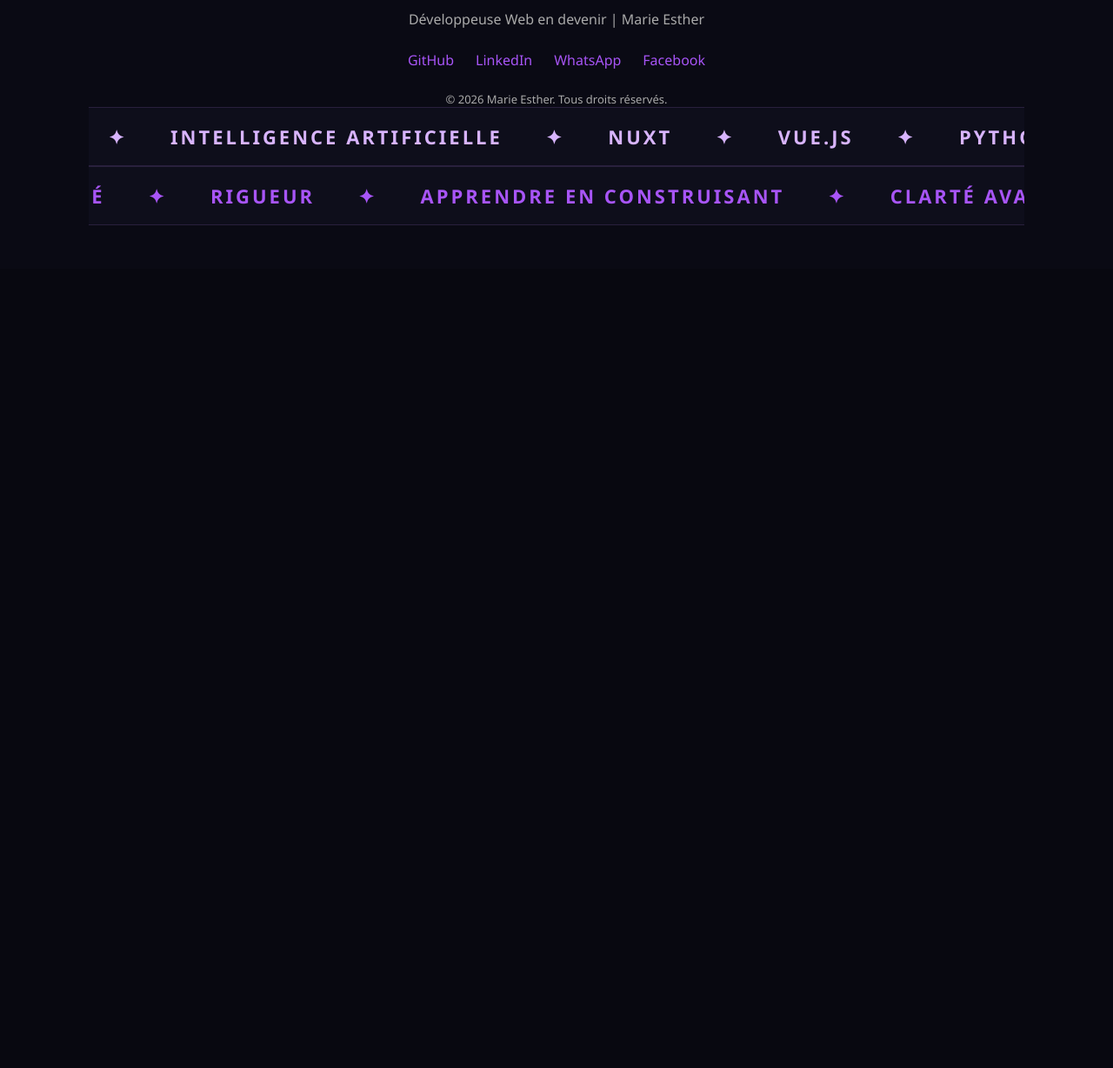
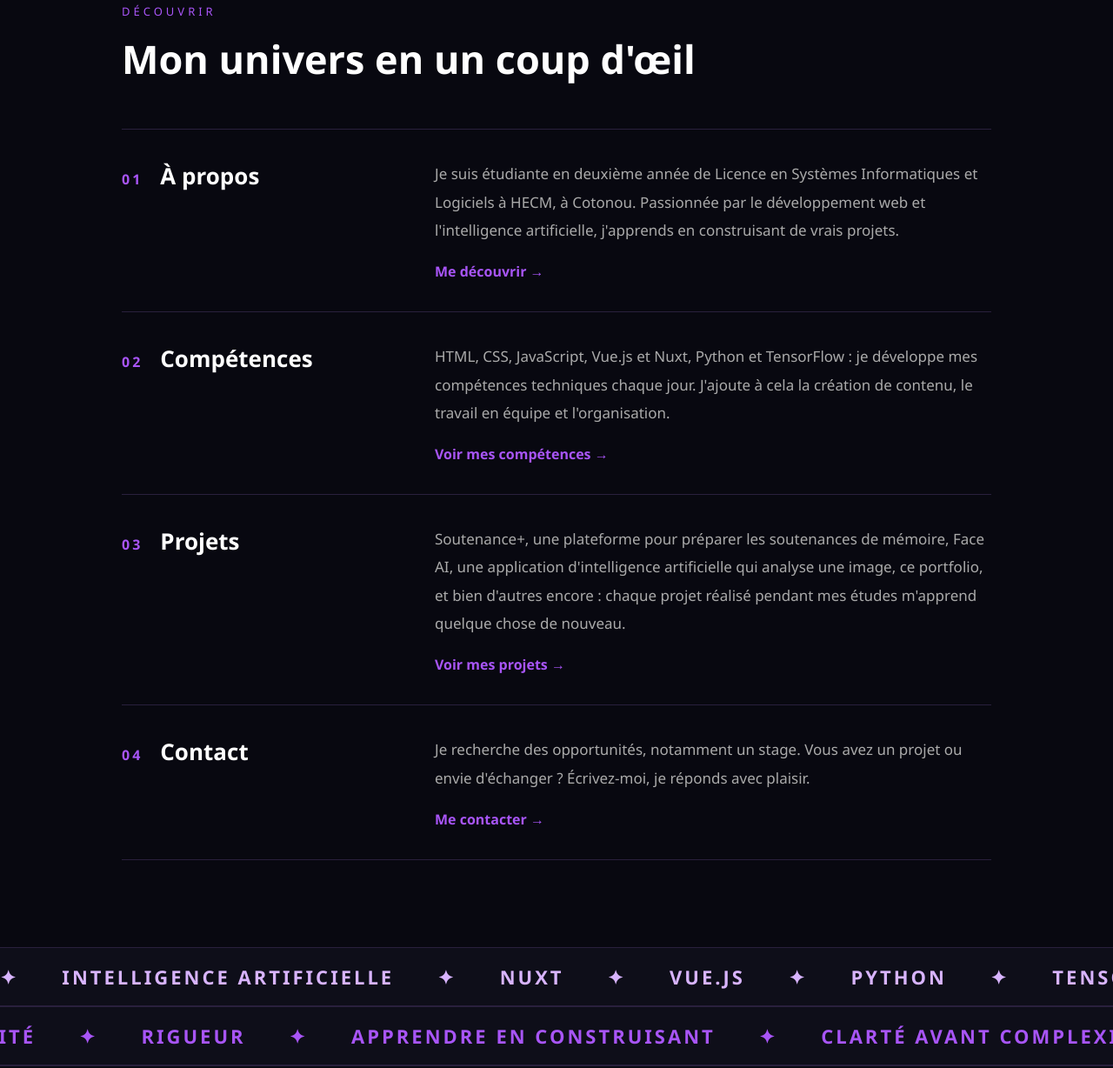
Before and after one commit to Tresor82/portfolio, a plain HTML site: page index.html in a window 1280 px wide. Shown: the part 903-2131 px from the top of the page at 87% size. Before the commit the page ends 1212 px from the top, so only its background shows below. Drawn offline with Linux system fonts and the light colour scheme.

Commit message:
Personnage d'accueil et résumé des pages

```diff
--- a/index.html
+++ b/index.html
@@ -54,31 +54,128 @@
 
         <div class="hero-image">
             <div class="glow"></div>
-                        <div class="profile-placeholder">
-                <svg class="avatar" viewBox="0 0 200 200" xmlns="http://www.w3.org/2000/svg" role="img" aria-label="Illustration d'une développeuse devant son ordinateur">
-                    <!-- cheveux (arrière) -->
-                    <circle cx="100" cy="78" r="36" fill="#2b1b3d"/>
-                    <!-- corps -->
-                    <path d="M50 210 Q50 128 100 122 Q150 128 150 210 Z" fill="#a855f7"/>
-                    <!-- cou -->
-                    <rect x="90" y="104" width="20" height="22" rx="8" fill="#8d5a3c"/>
-                    <!-- visage -->
-                    <circle cx="100" cy="82" r="28" fill="#8d5a3c"/>
-                    <!-- cheveux (dessus) -->
-                    <path d="M68 80 Q72 46 100 46 Q128 46 132 80 Q118 62 100 62 Q82 62 68 80 Z" fill="#2b1b3d"/>
-                    <!-- yeux -->
-                    <circle cx="90" cy="86" r="3" fill="#080810"/>
-                    <circle cx="110" cy="86" r="3" fill="#080810"/>
-                    <!-- sourire -->
-                    <path d="M92 97 Q100 104 108 97" stroke="#080810" stroke-width="2.5" fill="none" stroke-linecap="round"/>
-                    <!-- ordinateur -->
-                    <rect x="58" y="142" width="84" height="52" rx="7" fill="#151522" stroke="#d8b4fe" stroke-width="2"/>
-                    <circle cx="100" cy="168" r="5" fill="#d8b4fe"/>
-                </svg>
-            </div>
+            <img src="avatar.png" alt="Illustration de Marie Esther devant son ordinateur" class="hero-avatar">
         </div>
 
     </section>
+        <!-- RÉSUMÉ DES PAGES -->
+    <section class="summary">
+
+        <div class="summary-container">
+
+            <p class="section-title">DÉCOUVRIR</p>
+
+            <h2>Mon univers en un coup d'œil</h2>
+
+            <div class="summary-item">
+                <div class="summary-head">
+                    <span class="summary-number">01</span>
+                    <h3>À propos</h3>
+                </div>
+                <div class="summary-body">
+                    <p>
+                        Je suis étudiante en deuxième année de Licence en
+                        Systèmes Informatiques et Logiciels à HECM, à Cotonou.
+                        Passionnée par le développement web et l'intelligence
+                        artificielle, j'apprends en construisant de vrais projets.
+                    </p>
+                    <a href="apropos.html" class="summary-link">Me découvrir →</a>
+                </div>
+            </div>
+
+            <div class="summary-item">
+                <div class="summary-head">
+                    <span class="summary-number">02</span>
+                    <h3>Compétences</h3>
+                </div>
+                <div class="summary-body">
+                    <p>
+                        HTML, CSS, JavaScript, Vue.js et Nuxt, Python et
+                        TensorFlow : je développe mes compétences techniques
+                        chaque jour. J'ajoute à cela la création de contenu,
+                        le travail en équipe et l'organisation.
+                    </p>
+                    <a href="competences.html" class="summary-link">Voir mes compétences →</a>
+                </div>
+            </div>
+
+            <div class="summary-item">
+                <div class="summary-head">
+                    <span class="summary-number">03</span>
+                    <h3>Projets</h3>
+                </div>
+                <div class="summary-body">
+                                        <p>
+                        Soutenance+, une plateforme pour préparer les soutenances
+                        de mémoire, Face AI, une application d'intelligence
+                        artificielle qui analyse une image, ce portfolio,
+                        et bien d'autres encore : chaque projet réalisé pendant
+                        mes études m'apprend quelque chose de nouveau.
+                    </p>
+                    <a href="projets.html" class="summary-link">Voir mes projets →</a>
+                </div>
+            </div>
+
+            <div class="summary-item">
+                <div class="summary-head">
+                    <span class="summary-number">04</span>
+                    <h3>Contact</h3>
+                </div>
+                <div class="summary-body">
+                    <p>
+                        Je recherche des opportunités, notamment un stage.
+                        Vous avez un projet ou envie d'échanger ? Écrivez-moi,
+                        je réponds avec plaisir.
+                    </p>
+                    <a href="contact.html" class="summary-link">Me contacter →</a>
+                </div>
+            </div>
+
+        </div>
+
+    </section>
+
+    <!-- BANDES DE MOTS QUI DÉFILENT -->
+    <div class="marquee">
+        <div class="marquee-track">
+            <div class="marquee-group">
+                <span>DÉVELOPPEMENT WEB</span><span>✦</span>
+                <span>INTELLIGENCE ARTIFICIELLE</span><span>✦</span>
+                <span>NUXT</span><span>✦</span>
+                <span>VUE.JS</span><span>✦</span>
+                <span>PYTHON</span><span>✦</span>
+                <span>TENSORFLOW</span><span>✦</span>
+            </div>
+            <div class="marquee-group" aria-hidden="true">
+                <span>DÉVELOPPEMENT WEB</span><span>✦</span>
+                <span>INTELLIGENCE ARTIFICIELLE</span><span>✦</span>
+                <span>NUXT</span><span>✦</span>
+                <span>VUE.JS</span><span>✦</span>
+                <span>PYTHON</span><span>✦</span>
+                <span>TENSORFLOW</span><span>✦</span>
+            </div>
+        </div>
+    </div>
+
+
+    <div class="marquee reverse">
+        <div class="marquee-track">
+            <div class="marquee-group">
+                <span>APPRENDRE EN CONSTRUISANT</span><span>✦</span>
+                <span>CLARTÉ AVANT COMPLEXITÉ</span><span>✦</span>
+                <span>SOUCI DU DÉTAIL</span><span>✦</span>
+                <span>CRÉATIVITÉ</span><span>✦</span>
+                <span>RIGUEUR</span><span>✦</span>
+            </div>
+            <div class="marquee-group" aria-hidden="true">
+                <span>APPRENDRE EN CONSTRUISANT</span><span>✦</span>
+                <span>CLARTÉ AVANT COMPLEXITÉ</span><span>✦</span>
+                <span>SOUCI DU DÉTAIL</span><span>✦</span>
+                <span>CRÉATIVITÉ</span><span>✦</span>
+                <span>RIGUEUR</span><span>✦</span>
+            </div>
+        </div>
+    </div>
 
     <!-- FOOTER -->
     <footer class="footer">
@@ -108,46 +205,6 @@
             </p>
 
         </div>
-            <!-- BANDES DE MOTS QUI DÉFILENT -->
-    <div class="marquee">
-        <div class="marquee-track">
-            <div class="marquee-group">
-                <span>DÉVELOPPEMENT WEB</span><span>✦</span>
-                <span>INTELLIGENCE ARTIFICIELLE</span><span>✦</span>
-                <span>NUXT</span><span>✦</span>
-                <span>VUE.JS</span><span>✦</span>
-                <span>PYTHON</span><span>✦</span>
-                <span>TENSORFLOW</span><span>✦</span>
-            </div>
-            <div class="marquee-group" aria-hidden="true">
-                <span>DÉVELOPPEMENT WEB</span><span>✦</span>
-                <span>INTELLIGENCE ARTIFICIELLE</span><span>✦</span>
-                <span>NUXT</span><span>✦</span>
-                <span>VUE.JS</span><span>✦</span>
-                <span>PYTHON</span><span>✦</span>
-                <span>TENSORFLOW</span><span>✦</span>
-            </div>
-        </div>
-    </div>
-
-    <div class="marquee reverse">
-        <div class="marquee-track">
-            <div class="marquee-group">
-                <span>APPRENDRE EN CONSTRUISANT</span><span>✦</span>
-                <span>CLARTÉ AVANT COMPLEXITÉ</span><span>✦</span>
-                <span>SOUCI DU DÉTAIL</span><span>✦</span>
-                <span>CRÉATIVITÉ</span><span>✦</span>
-                <span>RIGUEUR</span><span>✦</span>
-            </div>
-            <div class="marquee-group" aria-hidden="true">
-                <span>APPRENDRE EN CONSTRUISANT</span><span>✦</span>
-                <span>CLARTÉ AVANT COMPLEXITÉ</span><span>✦</span>
-                <span>SOUCI DU DÉTAIL</span><span>✦</span>
-                <span>CRÉATIVITÉ</span><span>✦</span>
-                <span>RIGUEUR</span><span>✦</span>
-            </div>
-        </div>
-    </div>
 
     </footer>
 
--- a/style.css
+++ b/style.css
@@ -938,3 +938,104 @@ body::before {
     width: 100%;
     height: 100%;
 }
+
+/* PERSONNAGE D'ACCUEIL */
+
+.hero-avatar {
+    position: relative;
+    width: 100%;
+    max-width: 420px;
+    height: auto;
+    transform: scaleX(-1);
+    filter: drop-shadow(0 0 40px rgba(168, 85, 247, 0.35));
+    animation: avatarFloat 4s ease-in-out infinite;
+}
+
+@keyframes avatarFloat {
+    0%, 100% {
+        transform: translateY(0) scaleX(-1);
+    }
+    50% {
+        transform: translateY(-12px) scaleX(-1);
+    }
+}
+
+@media (max-width: 900px) {
+    .hero-avatar {
+        max-width: 280px;
+    }
+}
+
+/* RÉSUMÉ DES PAGES */
+
+.summary {
+    padding: 100px 8%;
+    background: transparent;
+}
+
+.summary-container {
+    max-width: 1000px;
+    margin: auto;
+}
+
+.summary h2 {
+    font-size: 45px;
+    margin-bottom: 50px;
+}
+
+.summary-item {
+    display: grid;
+    grid-template-columns: 1fr 2fr;
+    gap: 40px;
+    padding: 35px 0;
+    border-top: 1px solid #29203d;
+}
+
+.summary-item:last-child {
+    border-bottom: 1px solid #29203d;
+}
+
+.summary-head {
+    display: flex;
+    align-items: baseline;
+    gap: 20px;
+}
+
+.summary-number {
+    color: #a855f7;
+    font-weight: bold;
+    letter-spacing: 3px;
+}
+
+.summary-head h3 {
+    font-size: 26px;
+}
+
+.summary-body p {
+    color: #aaa;
+    font-size: 17px;
+    line-height: 1.9;
+    margin-bottom: 20px;
+}
+
+.summary-link {
+    color: #a855f7;
+    text-decoration: none;
+    font-weight: bold;
+    transition: 0.3s;
+}
+
+.summary-link:hover {
+    color: #d8b4fe;
+}
+
+@media (max-width: 800px) {
+    .summary-item {
+        grid-template-columns: 1fr;
+        gap: 15px;
+    }
+
+    .summary h2 {
+        font-size: 35px;
+    }
+}
```
Also changed, not shown: projets.html (+36 -35 lines), avatar.png (added).
